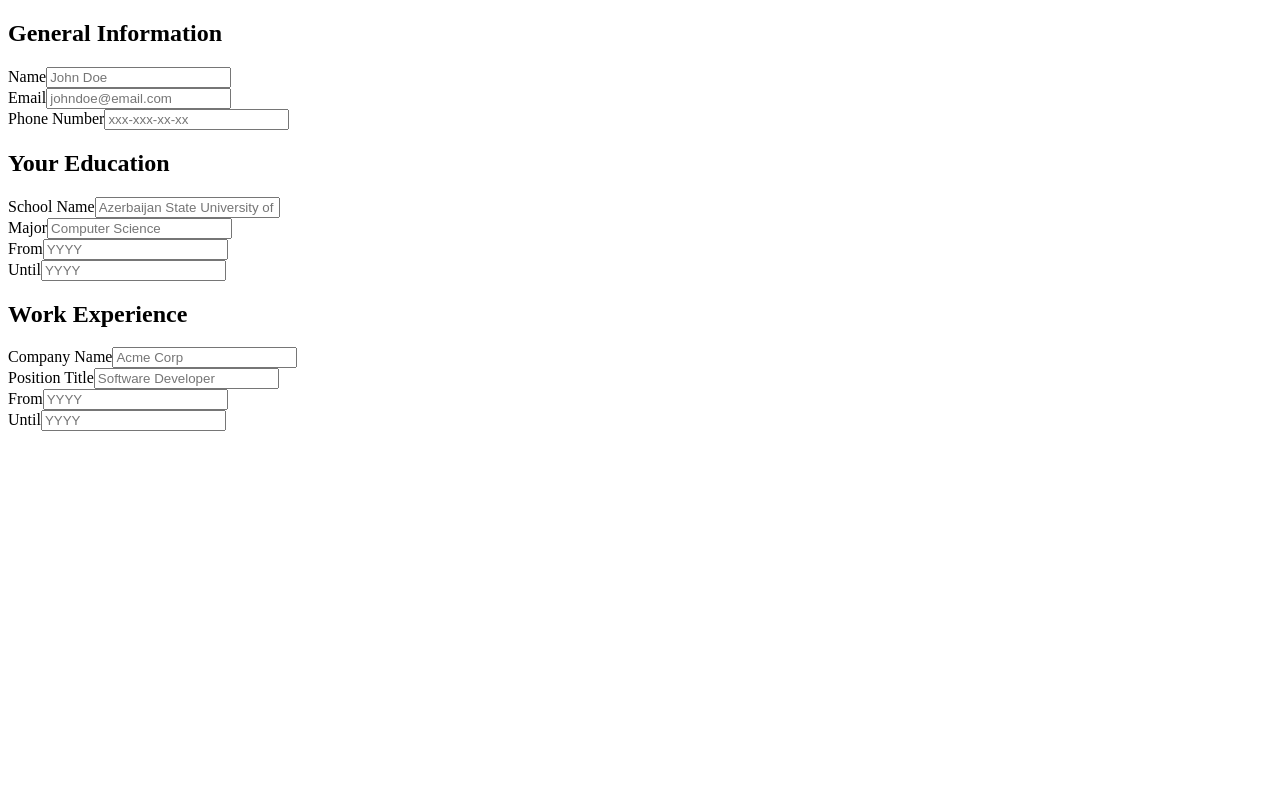
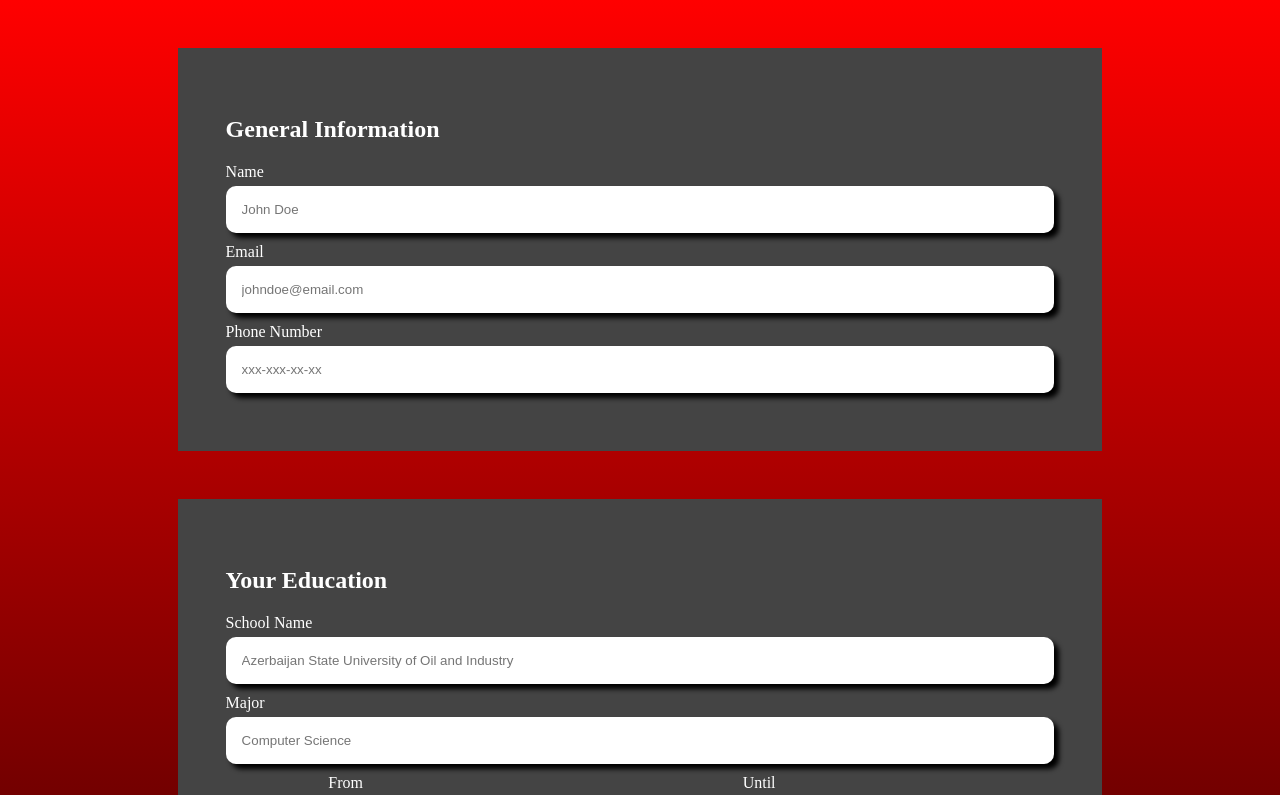
Before and after one commit to ValienteRitter/CV-generator-application, a React (Vite) app: page / in a window 1280 px wide. Shown: the top 795 px of the page. Built offline with nearby package versions, Linux system fonts and the light colour scheme.

Commit message:
Style: Style Cv Form

```diff
--- a/src/CVForm.jsx
+++ b/src/CVForm.jsx
@@ -1,6 +1,7 @@
 import { GeneralInfoForm } from "./components/GeneralInfoForm";
 import { EducationForm } from "./components/EducationForm";
 import { WorkExperienceForm } from "./components/WorkExperienceForm";
+import './styles/form.css'
 
 export function CVForm() {
     return (
--- /dev/null
+++ b/src/styles/form.css
@@ -0,0 +1,47 @@
+body {
+    background: linear-gradient(red, black);
+}
+
+#root {
+    display: flex;
+    flex-direction: column;
+    justify-content: center;
+    align-items: center;
+    padding: 2.5rem;
+}
+
+.form {
+    background-color: #444444;
+    margin-bottom: 3rem;
+    padding: 3rem;
+    width: 70%;
+    color: white;
+}
+
+.inputText {
+    display: flex;
+    flex-direction: column;
+    gap: 5px;
+    color: white;
+    margin-bottom: 10px;
+}
+
+.inputText > input {
+    border-radius: 10px;
+    padding: 1rem;
+    border: none;
+    box-shadow: 5px 5px 5px black;
+}
+
+.date-input {
+    display: flex;
+    flex-direction: column;
+}
+
+@media(min-width: 750px) {
+    .date-input {
+        flex-direction: row;
+        justify-content: space-around;
+        align-items: center;
+    }
+}
```
